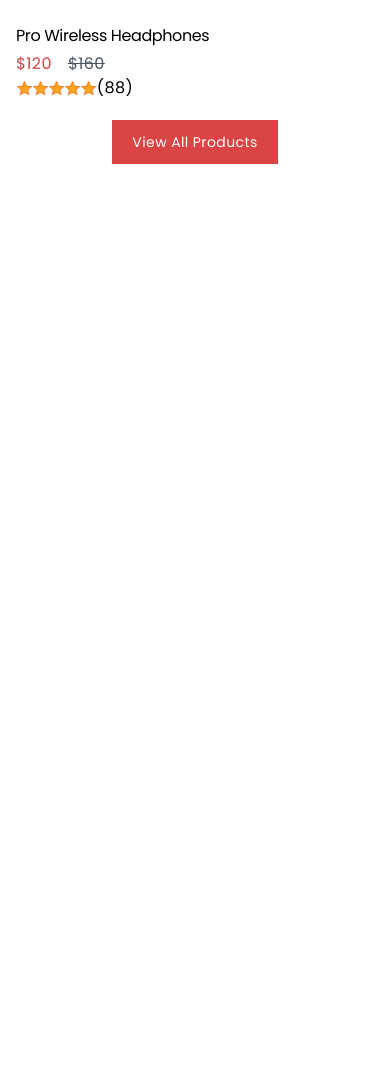
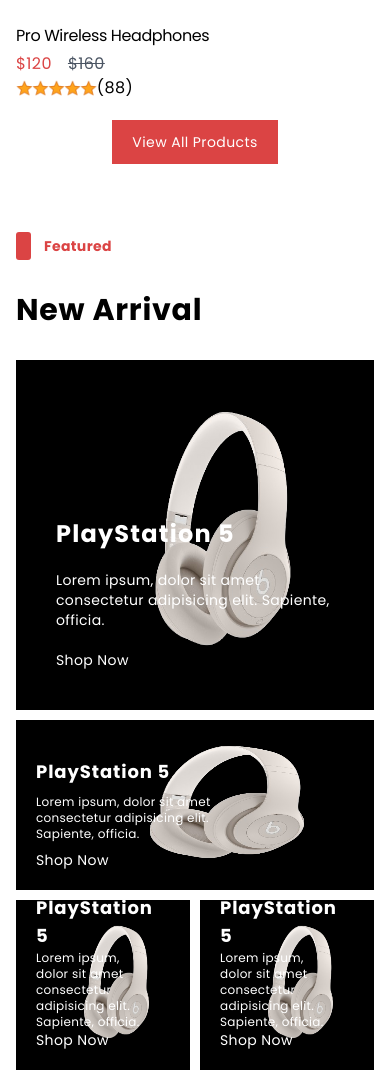
Before and after one commit to Ryanny-y/E-Commerce, a website with bundled scripts: page index.html in a window 390 px wide. Shown: the part 9366-10452 px from the top of the page. Before the commit the page ends 9534 px from the top, so only its background shows below. Built offline with nearby package versions, Linux system fonts and the light colour scheme.

Commit message:
Finish arrival section v1

```diff
--- a/index.html
+++ b/index.html
@@ -414,7 +414,7 @@
           </div>
 
           <div class="view-all-btn self-center mt-5">
-            <a href="" class="bg-p-red px-5 py-3 text-white text-sm h-transition hover:bg-black">View All Products</a>
+            <a href="" class="bg-p-red px-5 py-3 md:px-10 text-white text-sm h-transition hover:bg-black">View All Products</a>
           </div>
         </div>
       </div>
@@ -425,7 +425,7 @@
       <div class="container">
         <div class="categories flex flex-col gap-4">
           <!-- TITLE -->
-          <div class="category-title relative">
+          <div class="section-title relative">
             <h5 class="text-sm text-p-red font-bold py-1 pl-7">Categories</h5>
           </div>
           <!-- BROWSE CATEGORIES -->
@@ -506,7 +506,7 @@
       <div class="container">
         <div class="best-selling flex flex-col gap-4">
           <!-- TITLE -->
-          <div class="best-selling-title relative">
+          <div class="section-title relative">
             <h5 class="text-sm text-p-red font-bold py-1 pl-7">This Month</h5>
           </div>
 
@@ -669,7 +669,7 @@
       <div class="container">
         <div class="explore-products flex flex-col gap-4">
           <!-- OUR PRODUCTS' -->
-          <div class="explore-title relative">
+          <div class="section-title relative">
             <h5 class="text-sm text-p-red font-bold py-1 pl-7">Our Products</h5>
           </div>
 
@@ -684,7 +684,7 @@
           </div>
 
           <!-- SLIDER -->
-          <div class="swiper swiper-container mt-5">
+          <div class="swiper explore-swiper mt-5">
             <div class="swiper-wrapper">
               <div class="swiper-slide explore-product">
                 <div class="product-img-container relative w-full overflow-hidden h-48 md:h-56 mb-2">
@@ -979,14 +979,75 @@
           </div>
 
           <div class="view-all-btn self-center mt-5 sm:mt-10">
-            <a href="" class="bg-p-red px-5 py-3 text-white text-sm h-transition hover:bg-black">View All Products</a>
+            <a href="" class="bg-p-red px-5 py-3 md:px-10 text-white text-sm h-transition hover:bg-black">View All Products</a>
           </div>
         </div>
       </div>
     </section>
 
     <!-- NEW ARRIVAL PRODUCTS SECTION -->
+    <section id="new-arriveal">
+      <div class="container">
+        <div class="new-arrival flex flex-col gap-4">
+          <!-- TITLE -->
+          <div class="section-title relative">
+            <h5 class="text-sm text-p-red font-bold py-1 pl-7">Featured</h5>
+          </div>
 
+          <!-- HEaDER TITLe -->
+          <div class="arrival-head flex justify-between items-center text-black py-4 gap-8 md:gap-5 flex-wrap">
+            <h1 class="fs-title text-3xl font-bold shrink-1 sm:shrink-0 basis-96">New Arrival</h1>
+          </div>
+
+          <!-- IMG CONTIANER -->
+          <div class="arrival-imgs">
+            <div class="img-container flex justify-end md:block relative p-10 bg-black">
+              <img class="h-full w-4/5 md:w-full" src="images/products-img/Beats_Studio_Pro_Wireless_Headphones.png" alt="">
+
+              <div class="arrival-desciption absolute bottom-10 flex flex-col gap-5 left-10 right-10 md:right-1/3 text-white">
+                <h5 class="text-2xl font-bold tracking-wider">PlayStation 5</h5>
+                <p class="text-sm">Lorem ipsum, dolor sit amet consectetur adipisicing elit. Sapiente, officia.</p>
+
+                <a href="" class="text-sm h-transition hover:font-bold">Shop Now</a>
+              </div>
+            </div>
+
+            <div class="img-container flex justify-end md:block relative p-5 bg-black">
+              <img class="h-full w-4/5 md:w-full" src="images/products-img/Beats_Studio_Pro_Wireless_Headphones.png" alt="">
+
+              <div class="arrival-desciption absolute bottom-5 flex flex-col gap-2 left-5 right-1/3 md:right-1/3 text-white">
+                <h5 class="text-lg font-bold tracking-wider">PlayStation 5</h5>
+                <p class="text-xs">Lorem ipsum, dolor sit amet consectetur adipisicing elit. Sapiente, officia.</p>
+
+                <a href="" class="text-sm h-transition hover:font-bold">Shop Now</a>
+              </div>
+            </div>
+
+            <div class="img-container flex justify-end md:block relative p-5 bg-black">
+              <img class="h-full w-4/5 md:w-full" src="images/products-img/Beats_Studio_Pro_Wireless_Headphones.png" alt="">
+
+              <div class="arrival-desciption absolute bottom-5 flex flex-col gap-0 sm:gap-2 left-5 right-10 md:right-0 text-white">
+                <h5 class="text-lg font-bold tracking-wider">PlayStation 5</h5>
+                <p class="text-xs">Lorem ipsum, dolor sit amet consectetur adipisicing elit. Sapiente, officia.</p>
+
+                <a href="" class="text-sm h-transition hover:font-bold">Shop Now</a>
+              </div>
+            </div>
+
+            <div class="img-container flex justify-end md:block relative p-5 bg-black">
+              <img class="h-full w-4/5 md:w-full" src="images/products-img/Beats_Studio_Pro_Wireless_Headphones.png" alt="">
+
+              <div class="arrival-desciption absolute bottom-5 flex flex-col gap-0 sm:gap-2 left-5 right-10 md:right-0 text-white">
+                <h5 class="text-lg font-bold tracking-wider">PlayStation 5</h5>
+                <p class="text-xs">Lorem ipsum, dolor sit amet consectetur adipisicing elit. Sapiente, officia.</p>
+
+                <a href="" class="text-sm h-transition hover:font-bold">Shop Now</a>
+              </div>
+            </div>
+          </div>
+        </div>
+      </div>
+    </section>
 
     <!-- SERVICES SECTION -->
 
--- a/scripts/utils/swiperinit.js
+++ b/scripts/utils/swiperinit.js
@@ -48,13 +48,39 @@
   }
 });
 
-export const swiper = new Swiper('.swiper-container', {
-  // slidesPerView: 4,
-  // // slidesPerColumn: 2,
-  // grid: {
-  //   rows: 2,
-  //   fill: 'row'
-  // },
+export const categoriesSlider = new Swiper('.swiper.categories', {
+  // Optional parameters
+  loop: false,
+
+  navigation: {
+    nextEl: '.browse-categories .button-next',
+    prevEl: '.browse-categories .button-prev',
+    // if(nextEl.)
+  },
+
+  breakpoints: {
+    1024: {
+      slidesPerView: 6,
+      spaceBetween: 20
+    },
+    768: {
+      slidesPerView: 4,
+      spaceBetween: 20
+    },
+    640: {
+      slidesPerView: 2,
+      spaceBetween: 15
+    },
+    406: {
+      slidesPerView: 1,
+      spaceBetween: 10
+    },
+  }
+});
+
+
+export const swiper = new Swiper('.explore-swiper', {
+
   spaceBetween: 30,
   navigation: {
     nextEl: '.explore-product-head .button-next',
@@ -88,7 +114,6 @@
       spaceBetween: 10
     },
   },
-
   grid: {
     rows: 2,
     fill: 'row'
--- a/styles/style.css
+++ b/styles/style.css
@@ -176,10 +176,7 @@
 }
 
 /* TODAYS PRODUCt */
-.todays-product .section-title::before,
-.categories .category-title::before,
-.best-selling .best-selling-title::before,
-.explore-products .explore-title::before {
+.section-title::before {
   position: absolute;
   content: '';
   left: 0;
@@ -263,10 +260,52 @@
   filter: invert(100%) sepia(0%) saturate(0%) hue-rotate(0deg) brightness(104%) contrast(101%);
 }
 
-/* FEATURED PRODUCT */
-.swiper-container {
+/* EXPLORE PRODUCTS */
+.explore-swiper {
   width: 100%;
   height: auto;
   margin-left: auto;
   margin-right: auto;
 }
+
+/* NEW ARRIVALS */
+.arrival-imgs {
+  display: grid;
+  grid-template-columns: repeat(4, 1fr);
+  grid-template-rows: repeat(2, 200px);
+  gap: 10px;
+}
+
+.arrival-imgs div:first-child{
+  grid-area: 1 / 1 / 3 / 3;
+}
+
+.arrival-imgs   :nth-child(2){
+  grid-area: 1 / 3 / 2 / 5;
+}
+
+@media (max-width: 768px) {
+  .arrival-imgs {
+    display: grid;
+    grid-template-rows: repeat(4, 170px);
+    grid-auto-rows: 170px;
+  }
+
+  .arrival-imgs div:first-child {
+    grid-row: 1 / 3;
+    grid-column: 1 / 5;
+  }
+
+  .arrival-imgs div:nth-child(2) {
+    grid-row: 3 / 4;
+    grid-column: 1 / 5;
+  }
+
+  .arrival-imgs div:nth-child(3) {
+    grid-column: 1 / 3;
+  }
+
+  .arrival-imgs div:nth-child(4) {
+    grid-column: 3 / 5;
+  }
+}
```
Also changed, not shown: src/output.css.
